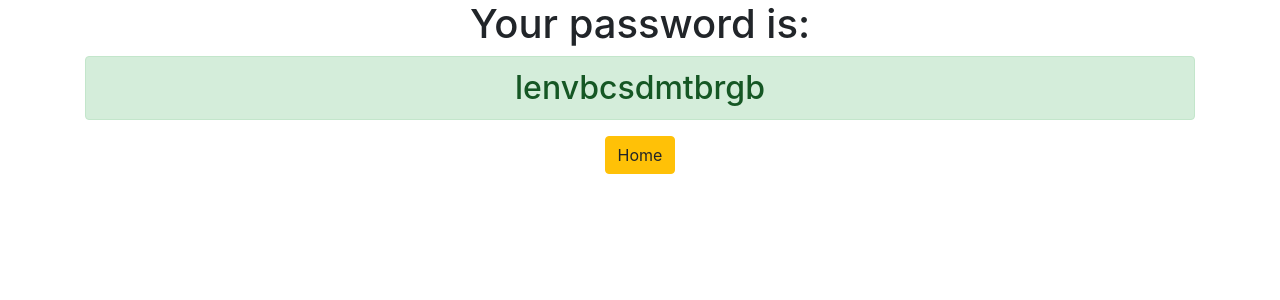
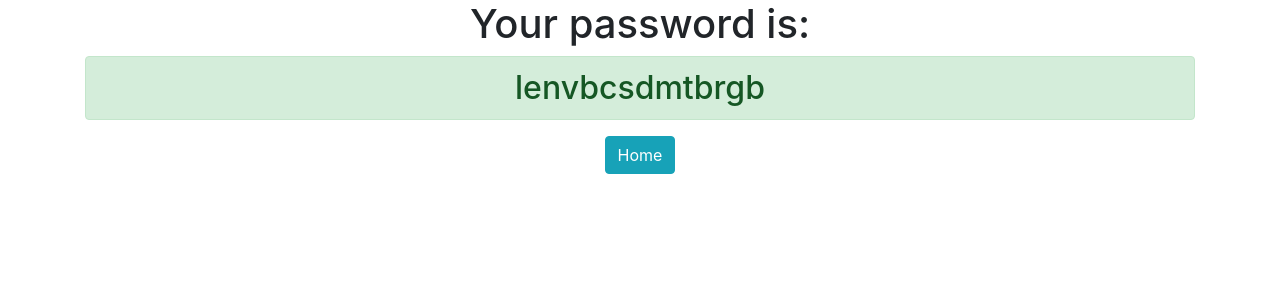
Before and after one commit to IIIAMAH3/django-password-generator, a Django app: page /password/ in a window 1280 px wide. Shown: the top 300 px of the page. Run offline with Django 5.2, Linux system fonts and the light colour scheme.

Commit message:
I made some tweaks

```diff
--- a/generator/templates/generator/password.html
+++ b/generator/templates/generator/password.html
@@ -3,5 +3,5 @@
 <div class="container text-center">
     <h1>Your password is:</h1>
     <h2 class="alert alert-success">{{ password }}</h2>
-    <a href="{% url 'home' %}" class="btn btn-warning">Home</a>
+    <a href="{% url 'home' %}" class="btn btn-info">Home</a>
 </div>
--- a/password_generator/settings.py
+++ b/password_generator/settings.py
@@ -20,7 +20,7 @@ BASE_DIR = Path(__file__).resolve().parent.parent
 # See https://docs.djangoproject.com/en/5.2/howto/deployment/checklist/
 
 # SECURITY WARNING: keep the secret key used in production secret!
-SECRET_KEY = 'django-insecure-hhwx)*9lp&-dp71ywp%(vkfhk_u6g)ai=yb12$_y)6b_1*9ios'
+SECRET_KEY = 'django-insecure-hhwx)*9gfnfgxlp&-dp71ywp%(vkfhk_u6g)ai=yb12$_y)6b_1*9ios'
 
 # SECURITY WARNING: don't run with debug turned on in production!
 DEBUG = True
```
